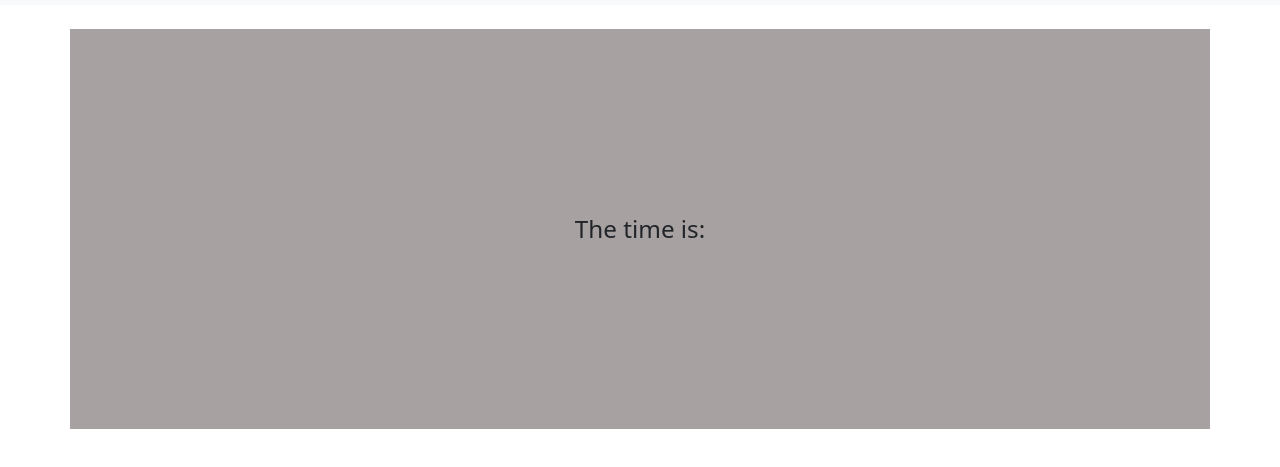
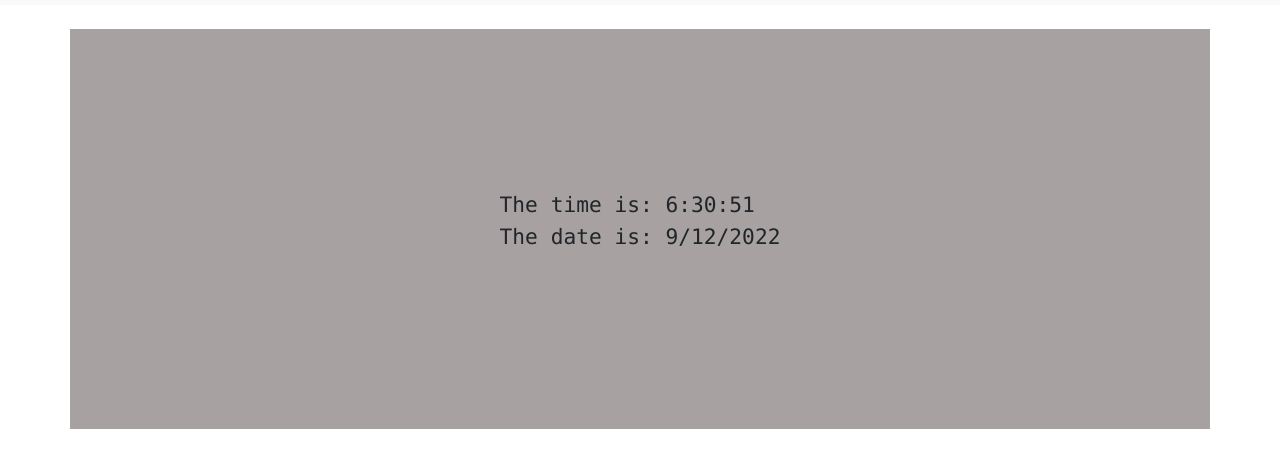
Before and after one commit to Muazzamkhan03/webClock, a plain HTML site: page index.html in a window 1280 px wide. Shown: the part 51-518 px from the top of the page. Drawn offline with nearby package versions, Linux system fonts and the light colour scheme.

Commit message:
Added date and time functionality

```diff
--- a/index.html
+++ b/index.html
@@ -47,7 +47,9 @@
       </nav>
 
       <div class="container">
-        The time is: <span id="time"></span>
+        <pre>The time is: <span id="time"> </span>
+The date is: <span id="date"> </span></pre>
+
       </div>
       <script src="index.js"></script>
 </body>
--- a/index.js
+++ b/index.js
@@ -1 +1,11 @@
-let dateTime = new Date();
+let dateTime;
+let time;
+let date;
+
+setInterval(() => {
+    dateTime = new Date();
+    time = dateTime.getHours() + ":" + dateTime.getMinutes() + ":" + String(dateTime.getSeconds()).padStart(2,'0');
+    date = dateTime.toLocaleDateString();
+    document.querySelector("#time").innerHTML = time;
+    document.querySelector("#date").innerHTML = date;
+}, 1000);
```
Also changed, not shown: style.css (line endings or trailing spaces).
